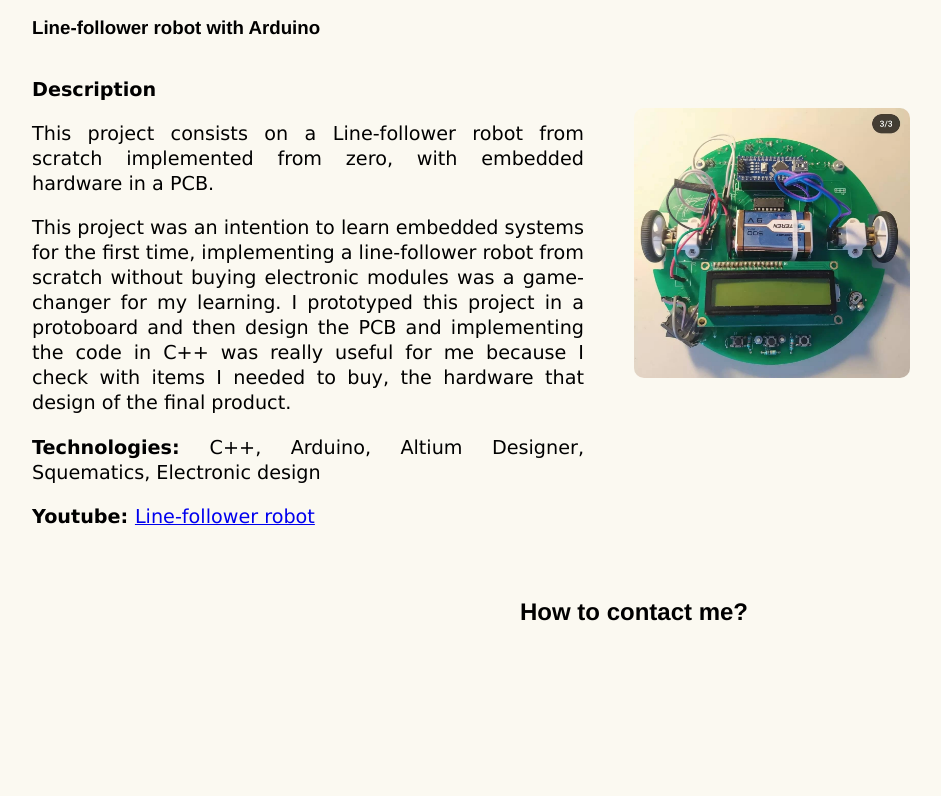
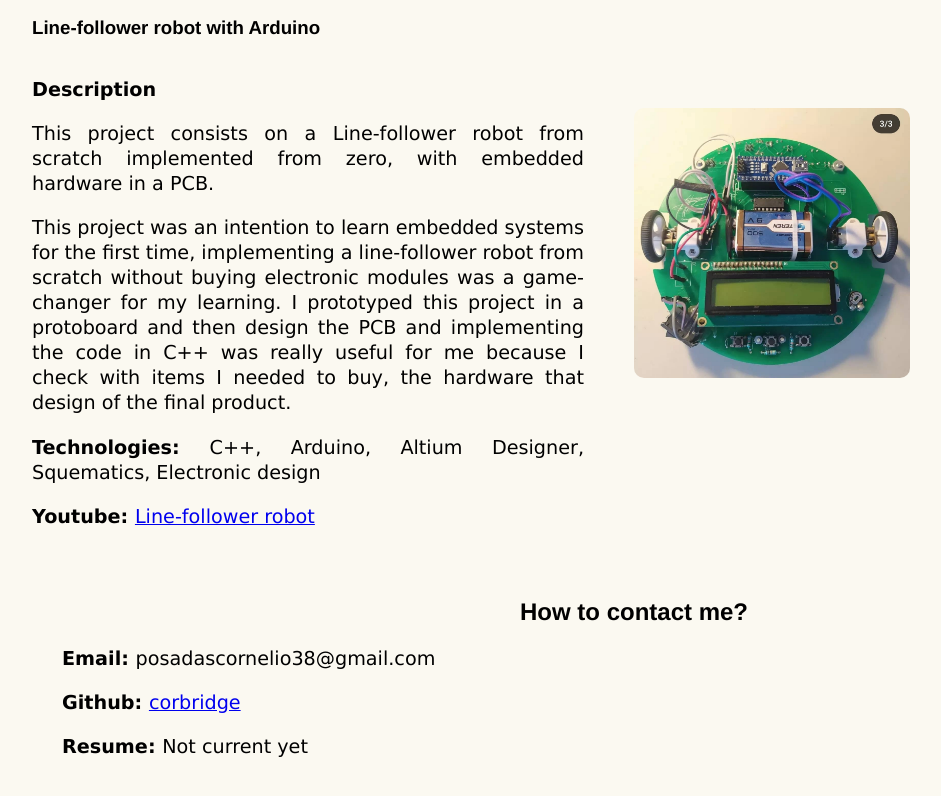
Before and after one commit to corbridge/corbridge.github.io, a plain HTML site: page index.html in a window 1280 px wide. Shown: the part 3715-4511 px from the top of the page, without its empty margins (6-947 px from the left). Before the commit the page ends 4429 px from the top, so only its background shows below. Drawn offline with Linux system fonts and the light colour scheme.

Commit message:
add contact info

```diff
--- a/index.html
+++ b/index.html
@@ -185,6 +185,11 @@
 
         <div class="who-flex-container" id="Contact">
             <h2>How to contact me?</h2>
+            <div>
+                <p><b>Email: </b>posadascornelio38@gmail.com</p>
+                <p><b>Github: </b><a href="https://github.com/corbridge">corbridge</a></p>
+                <p><b>Resume: </b>Not current yet</p>
+            </div>
         </div>
 
     </body>
```
